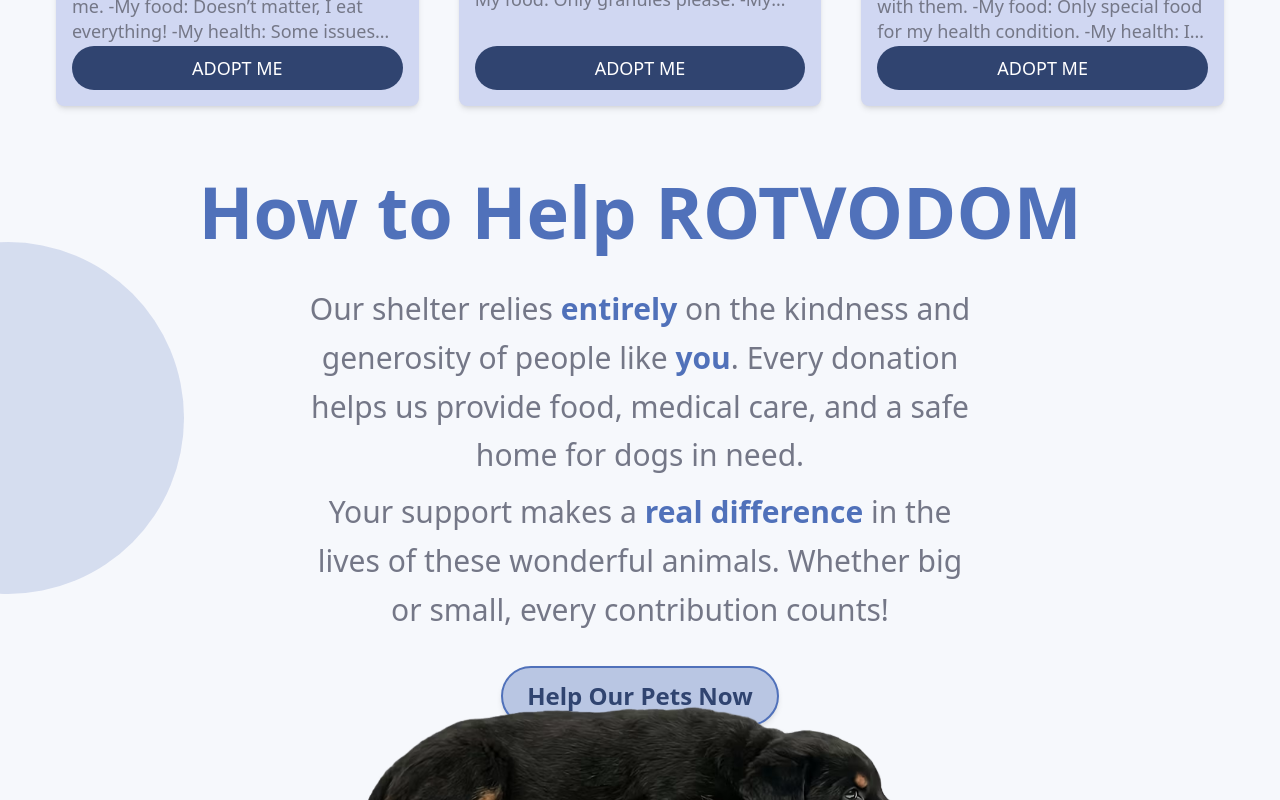
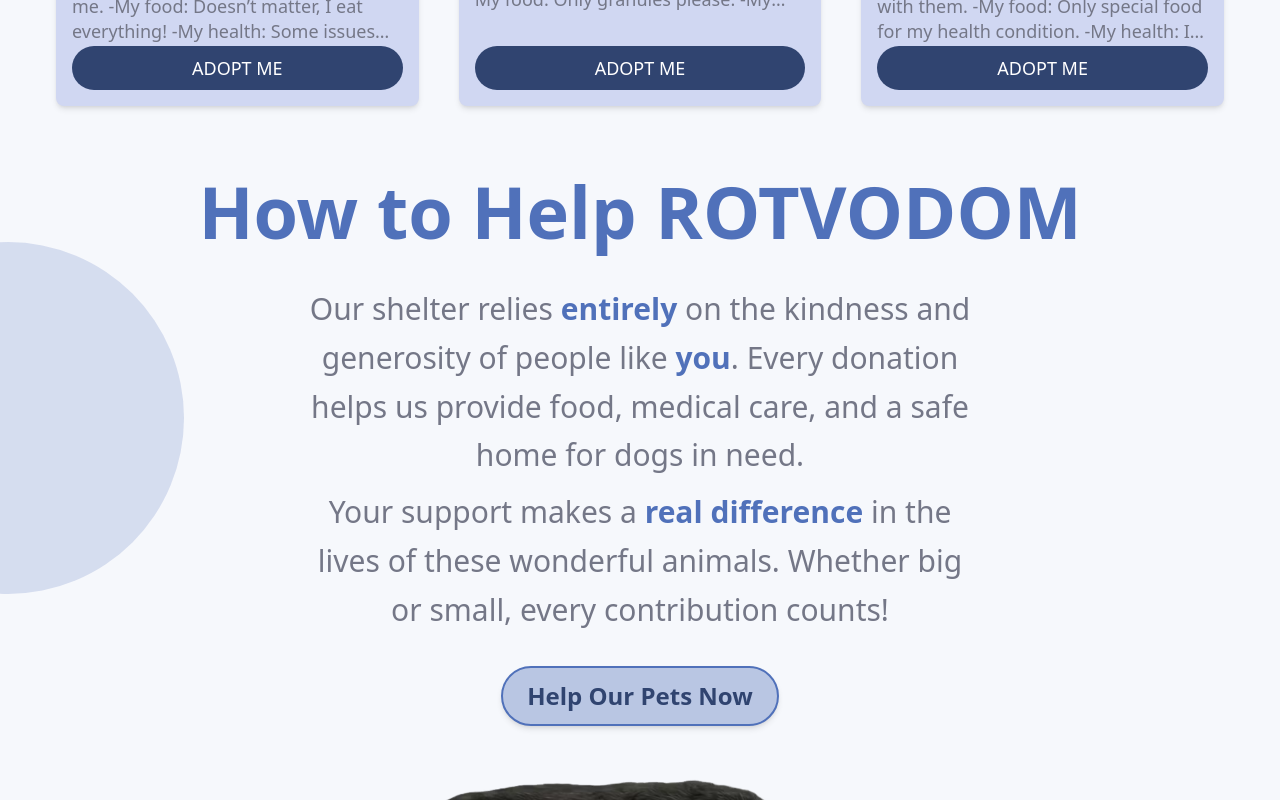
Before and after one commit to bavayra/dog-shelter, a React (Vite) app: page / in a window 1280 px wide. Shown: the part 2700-3500 px from the top of the page. Built offline with nearby package versions, Linux system fonts and the light colour scheme.

Commit message:
style(howToHelp-1280): increased h of the section to min-h-screen

```diff
--- a/src/features/HowToHelp.tsx
+++ b/src/features/HowToHelp.tsx
@@ -5,7 +5,7 @@ const HowToHelp = () => {
   return (
     <section
       id="help"
-      className="bg-primary-50 border-b-primary-500 tablet-sm:min-h-[80vh] tablet-lg:min-h-[60vh] relative z-1 min-h-[75vh] scroll-mt-20 overflow-hidden border-b-3 pt-6 pb-30 sm:pt-10 md:min-h-[72vh] lg:min-h-[85vh] xl:min-h-[80vh]"
+      className="bg-primary-50 border-b-primary-500 tablet-sm:min-h-[80vh] tablet-lg:min-h-[60vh] relative z-1 min-h-[75vh] scroll-mt-20 overflow-hidden border-b-3 pt-6 pb-30 sm:pt-10 md:min-h-[72vh] lg:min-h-[85vh] xl:min-h-screen"
     >
       <div className="z-10 container mx-auto px-4">
         <h2 className="typography-h2 xs:text-4xl tablet-sm:text-5xl tablet-sm:mt-0 mb-6 text-center lg:text-7xl">
```
